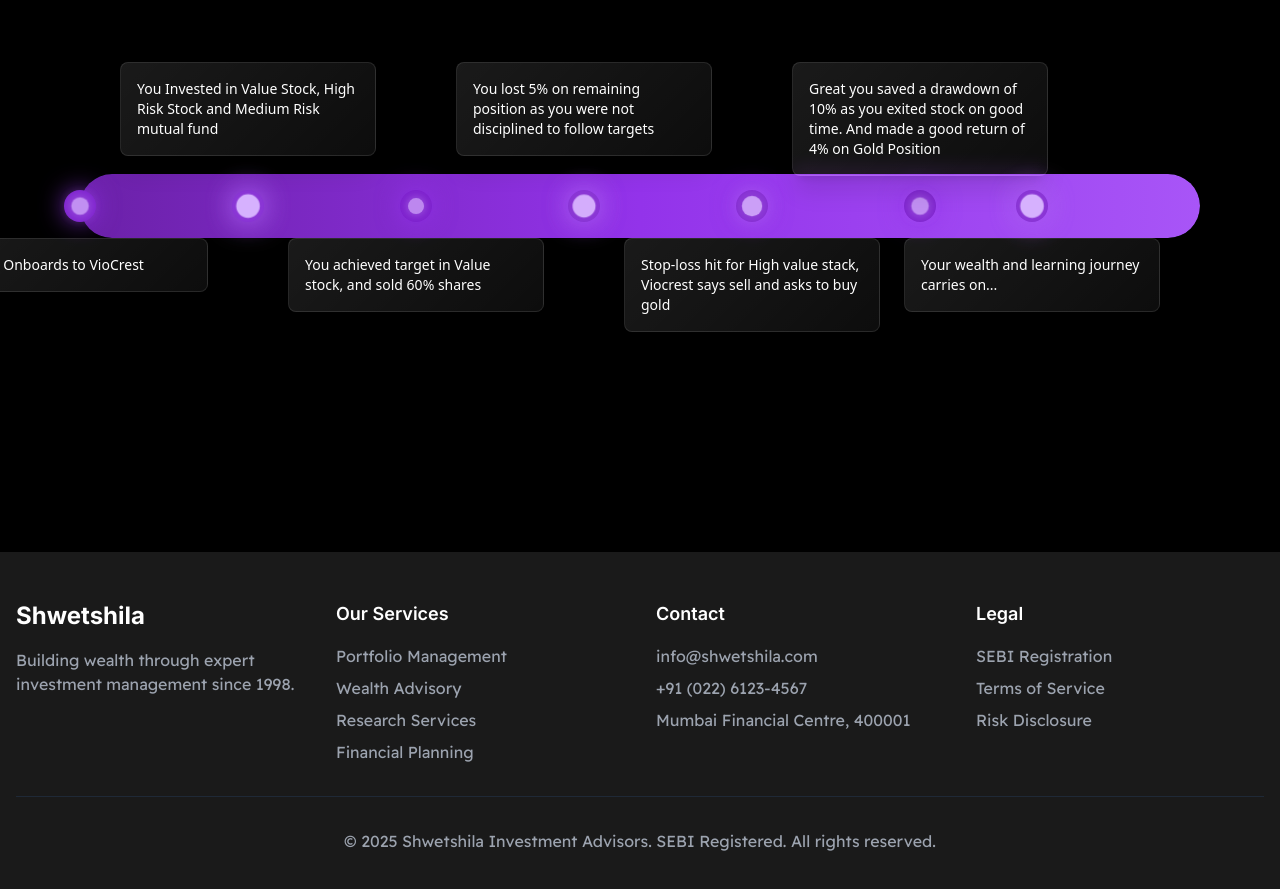
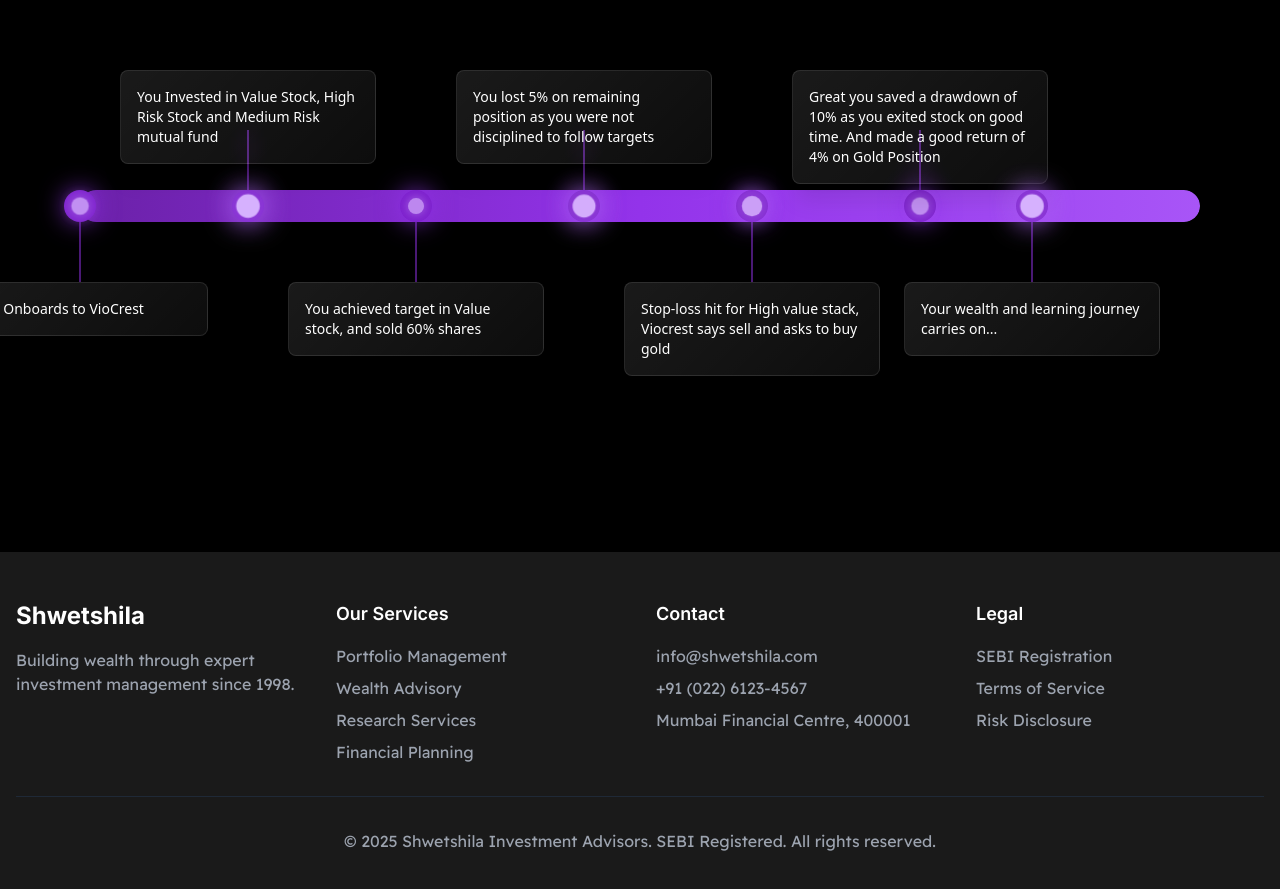
Before and after one commit to akds2311/wealth-solutions-hub, a React (Vite) app: page / in a window 1280 px wide. Shown: the part 3020-3909 px from the top of the page. Built offline with nearby package versions, Linux system fonts and the light colour scheme.

Commit message:
Enhance Timeline Visuals
Improve the visual appearance of the timeline by adding lines at data points, making the capsule glow as points appear, and adjusting the capsule width to match the point diameter.

```diff
--- a/src/components/TradingJournalSection.tsx
+++ b/src/components/TradingJournalSection.tsx
@@ -82,7 +82,7 @@ const TradingJournalSection = () => {
             style={{ opacity: 0 }}
           >
             {/* Main Capsule Timeline */}
-            <div className="absolute top-1/2 left-0 right-0 -translate-y-1/2 h-16 bg-gray-800/60 rounded-full overflow-hidden">
+            <div className="absolute top-1/2 left-0 right-0 -translate-y-1/2 h-8 bg-gray-800/60 rounded-full overflow-hidden">
               {/* Animated Fill */}
               <div className="absolute top-0 left-0 h-full w-0 timeline-line bg-gradient-to-r from-purple-800 via-purple-600 to-purple-500 rounded-full"></div>
             </div>
@@ -99,6 +99,16 @@ const TradingJournalSection = () => {
                   opacity: 0
                 }}
               >
+                {/* Vertical Line to Text */}
+                <div
+                  className={`absolute w-[2px] bg-purple-600/50 transition-all duration-700 ${point.side === "top" ? "-top-[60px]" : "top-[32px]"}`}
+                  style={{
+                    left: "50%",
+                    transform: "translateX(-50%)",
+                    height: point.side === "top" ? "60px" : "60px"
+                  }}
+                ></div>
+
                 {/* Glowing Point Indicator */}
                 <div className="w-8 h-8 bg-purple-700 rounded-full flex items-center justify-center shadow-glow">
                   <div className="w-4 h-4 bg-purple-300 rounded-full timeline-point-inner"></div>
@@ -106,7 +116,7 @@ const TradingJournalSection = () => {
 
                 {/* Text Box */}
                 <div
-                  className={`card-gradient p-4 rounded-lg border border-purple-500/30 text-sm text-white shadow-xl absolute ${point.side === "top" ? "-top-32" : "top-12"} left-1/2 -translate-x-1/2 w-64`}
+                  className={`card-gradient p-4 rounded-lg border border-purple-500/30 text-sm text-white shadow-xl absolute ${point.side === "top" ? "-top-[120px]" : "top-[92px]"} left-1/2 -translate-x-1/2 w-64`}
                 >
                   {point.text}
                 </div>
```
